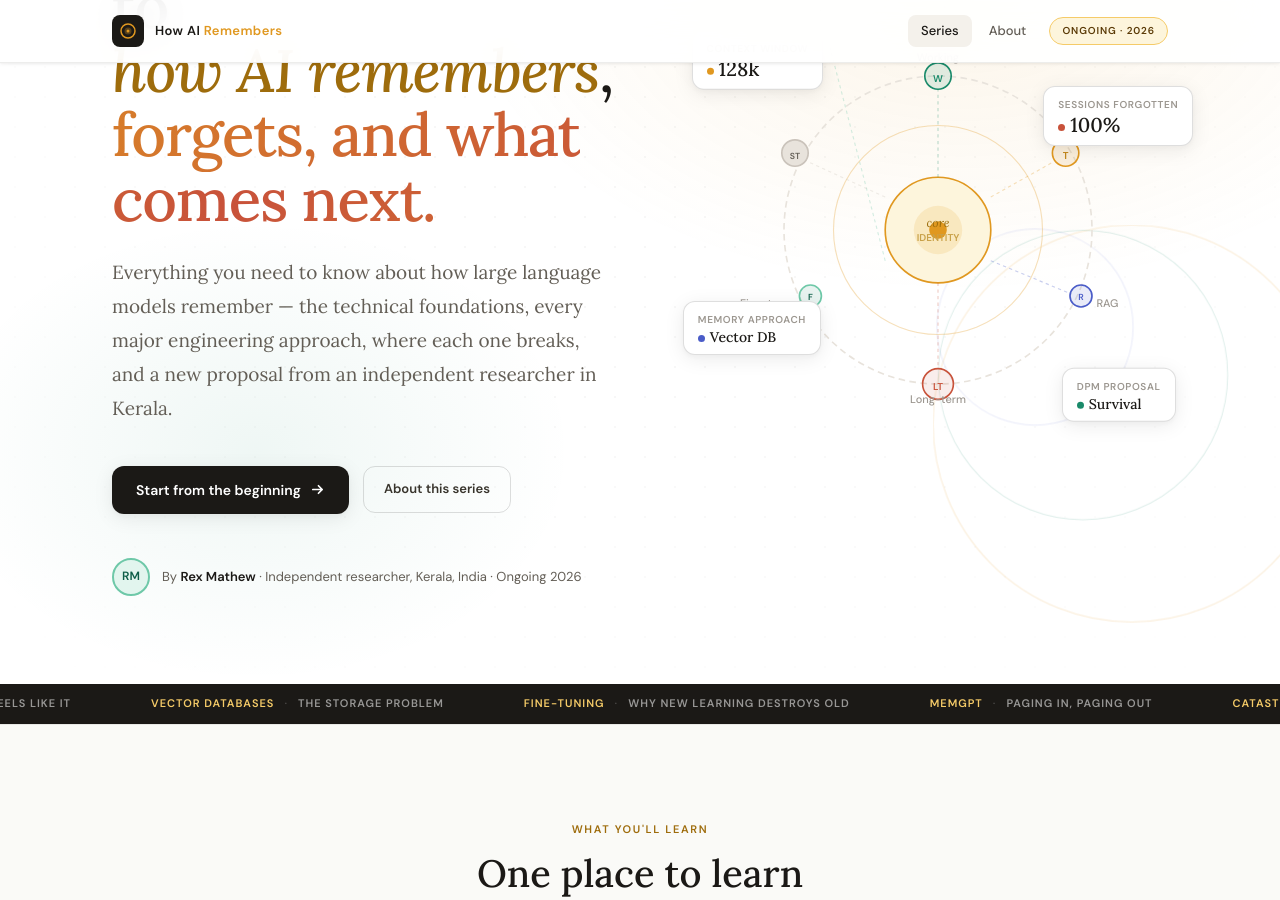
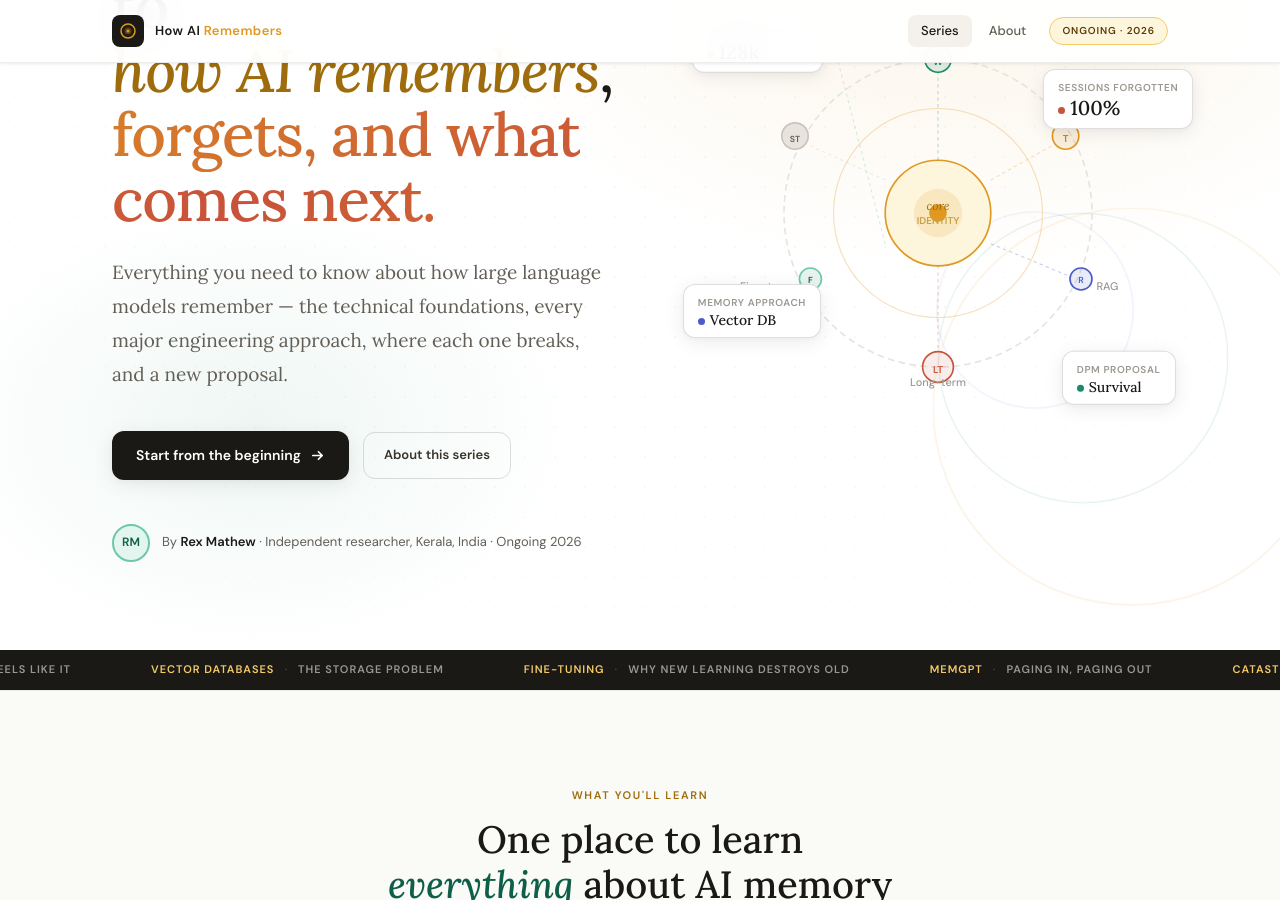
Before and after one commit to rex-mathew/rex-mathew.github.io, a Jekyll site: the page index.html, which Jekyll copies as it is, in a window 1280 px wide and 900 px high, scrolled down 311 px. Built offline with Jekyll 4.4.1, drawn with Linux system fonts in a browser that asks for light colours.

Commit message:
Update index.html

```diff
--- a/index.html
+++ b/index.html
@@ -690,7 +690,7 @@ a { color: inherit; text-decoration: none; }
       </h1>
 
       <p class="hero-deck au a2">
-        Everything you need to know about how large language models remember — the technical foundations, every major engineering approach, where each one breaks, and a new proposal from an independent researcher in Kerala.
+        Everything you need to know about how large language models remember — the technical foundations, every major engineering approach, where each one breaks, and a new proposal.
       </p>
 
       <div class="hero-actions au a3">
```
